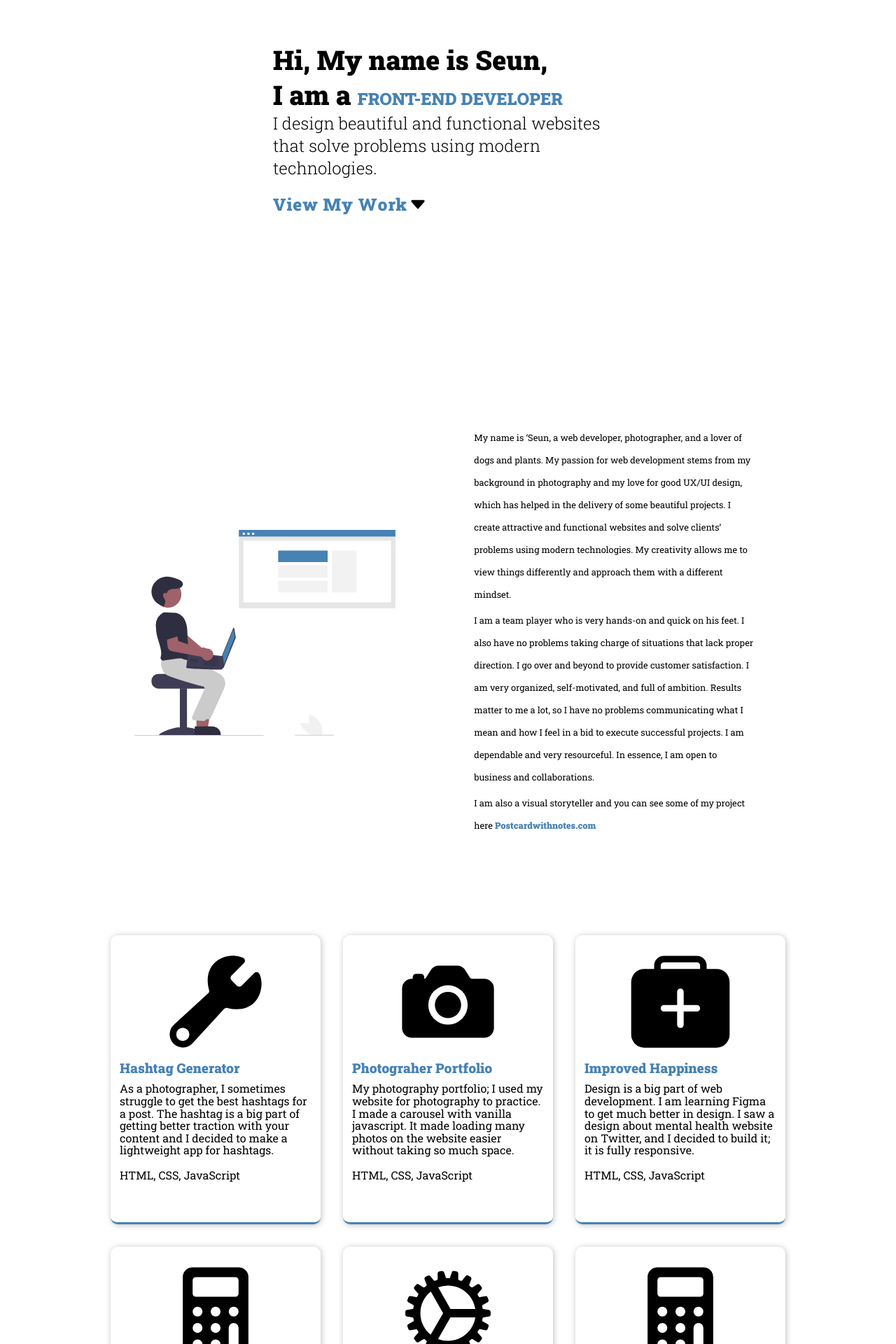
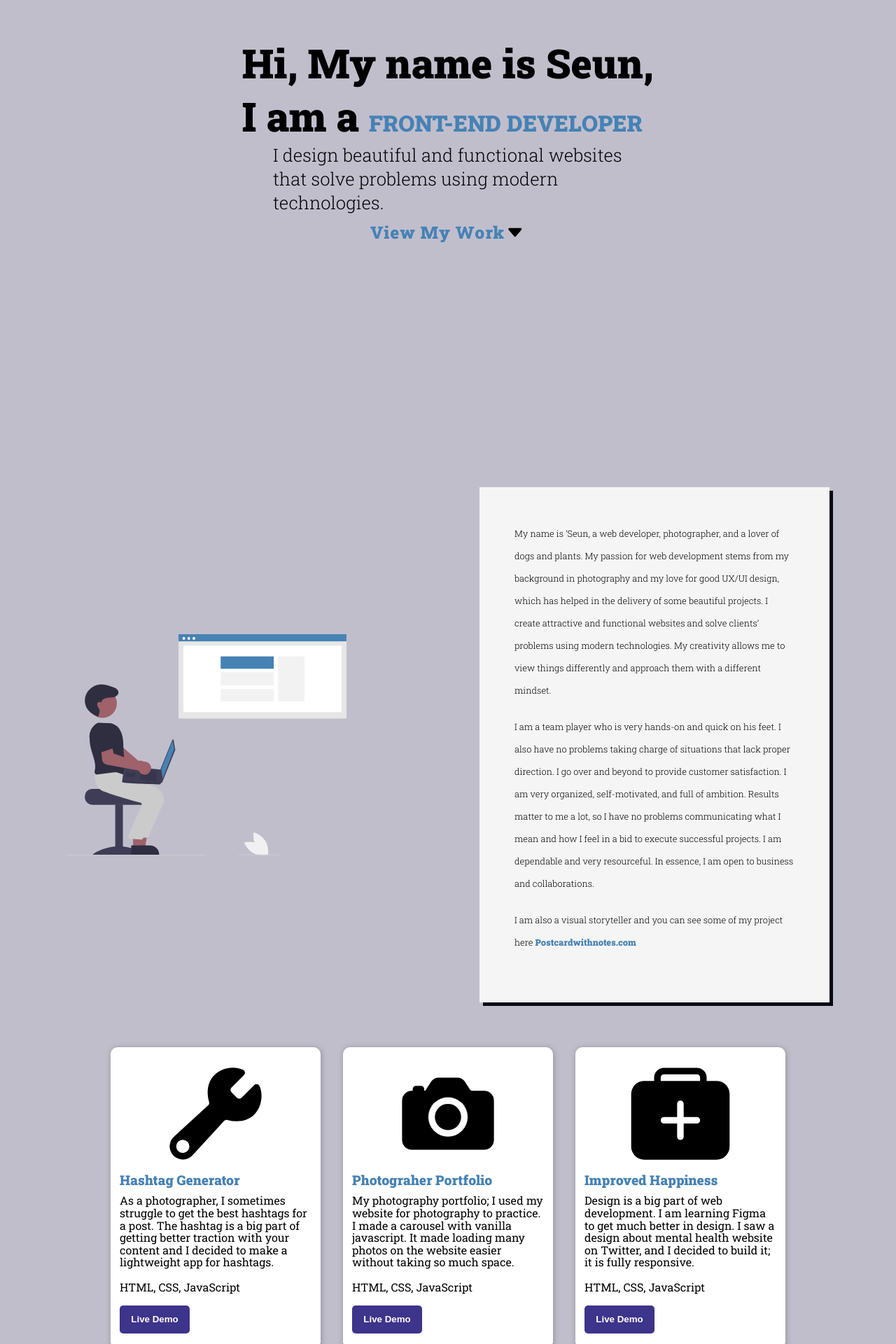
Before and after one commit to whoiskekeanyway/my-portfolio-with-react, a React (Create React App) app: page / in a window 1280 px wide. Shown: the part 200-2120 px from the top of the page at 70% size. Built offline with nearby package versions, Linux system fonts and the light colour scheme.

Commit message:
i-added-link-to-projects

```diff
--- a/src/App.css
+++ b/src/App.css
@@ -3,41 +3,48 @@
 /* Landing Page */
 
 .landing-page {
-  display: flex;
-  justify-content: center;
-  align-items: center;
-  height: 80vh;
+  height: 100vh;
+  max-width: 1440px;
   margin: 0 auto;
   font-family: "Roboto Slab", serif;
-  max-width: 1440px;
 }
 
 .landingMessage {
-  max-width: 900px;
+  display: flex;
+  flex-direction: column;
+  justify-content: center;
+  align-items: center;
+  font-size: 2.5vw;
+  font-weight: 900;
+  position: absolute;
+  top: 50%;
+  left: 50%;
+  transform: translate(-50%, -50%);
 }
 
 .landingTitle {
-  font-size: 3vw;
+  font-size: 4.5vw;
 }
 
 .landingTitle span {
   text-transform: uppercase;
   font-weight: 900;
-  font-size: 1.5rem;
+  font-size: 2.5vw;
   color: steelblue;
 }
 
 .landingParagraph {
   font-family: "Roboto Slab", serif;
   font-weight: 300;
-  font-size: 3vh;
+  font-size: 2vw;
   max-width: 500px;
 }
 
 .scrollContainer {
-  margin-top: 20px;
+  margin-top: 10px;
   transition: transform 250ms;
 }
+
 .scrollContainer:hover {
   transform: translateY(10px);
 }
@@ -59,41 +66,54 @@
 }
 
 @media screen and (max-width: 375px) {
-  .landingTitle {
-    font-size: 7vw;
-    font-weight: 900;
-    height: auto;
-  }
-  .landingParagraph {
-    font-size: 3vh;
-  }
-  .scrollDownBtn {
-    font-size: 5vw;
-  }
+
 }
 
 /* About Me Page */
 
 .about-page {
-  font-family: "Roboto Slab", serif;
   display: flex;
   flex-direction: row-reverse;
   align-items: center;
   justify-content: center;
   height: 100vh;
-  padding: 5rem;
-  max-width: 1440px;
-  margin: 0 auto;
+  font-family: "Roboto Slab", serif;
 }
 .about-page div {
   flex: 50%;
+  display: flex;
+  flex-direction: column;
+  align-items: center;
+  justify-content: center;
+  max-width: 500px;
+  padding: 50px;
+  margin: 0 auto;
+  background-color: whitesmoke;
+  box-shadow: 5px 5px #030a13;
+  transition: all ease-in-out 0.5s;
+
 }
+.about-page div:hover {
+  box-shadow: 0px 0px 2px 2px #030a13;
+  transition: all ease-in-out 0.5s;
+}
+.about-page div h1 {
+  font-size: 3.5rem;
+  font-weight: 900;
+  margin-bottom: 20px;
+}
+.about-page div p {
+  font-weight: 300;
+  margin-bottom: 20px;
+}
+
+
 .developer {
   flex: 50%;
-  width: 400px;
-  margin: 2rem;
-  padding: 5rem;
   transition: transform 250ms;
+  max-width: 400px;
+  margin: 0 auto;
+
 }
 
 .developer:hover {
@@ -107,7 +127,6 @@
   max-width: 600px;
   margin-bottom: 5px;
   line-height: 2rem;
-  max-width: 400px;
 }
 
 .reference {
@@ -143,12 +162,10 @@
     font-size: 5vw;
   }
   .developer {
-    width: 350px;
     margin-bottom: 1rem;
   }
   .about-page {
     flex-direction: column-reverse;
-    max-width: 100%;
     padding: 1rem;
     height: auto;
   }
@@ -230,24 +247,48 @@
   margin-bottom: 1rem;
 }
 
-.btns {
-  display: flex;
-  justify-content: space-evenly;
-  align-items: center;
-  margin-top: 1rem;
+
+.tech-stack span {
+  margin-right: 1rem;
+  margin-bottom: 1rem;
 }
 
-.linkBtn {
-  padding: 10px 10px;
-  max-width: 200px;
-  font-size: 1rem;
-  font-weight: 900;
-  color: steelblue;
-  text-decoration: none;
-  border: 1px solid steelblue;
+.project-button {
+  min-width: 100px;
+  height: 40px;
+  color: #fff;
+  padding: 5px 10px;
+  font-weight: bold;
+  cursor: pointer;
+  transition: all 0.3s ease;
+  position: relative;
+  display: inline-block;
+  outline: none;
+  overflow: hidden;
   border-radius: 5px;
-  transition: all 250ms ease-in;
+  border: none;
+  background-color: #3d348b
 }
+.project-button:hover {
+  border-radius: 5px;
+  padding-right: 24px;
+  padding-left:8px;
+}
+.project-button:hover:after {
+  opacity: 1;
+  right: 10px;
+}
+.project-button:after {
+  content: "\00BB";
+  position: absolute;
+  opacity: 0;
+  font-size: 20px;
+  line-height: 40px;
+  top: 0;
+  right: -20px;
+  transition: 0.4s;
+}
+
 
 @media screen and (max-width: 375px) {
 }
--- a/src/App.js
+++ b/src/App.js
@@ -8,6 +8,7 @@ import Contacts from "./components/Contacts";
 import ScrollToTop from "react-scroll-to-top";
 import "./App.css";
 import Projects from "./components/Projects";
+
 
 function App() {
   return (
--- a/src/components/Navbar.js
+++ b/src/components/Navbar.js
@@ -3,6 +3,7 @@ import logo from "./images/open-outline.svg";
 import linkedin from "./images/logo-linkedin.svg";
 import github from "./images/logo-github.svg";
 import twitter from "./images/logo-twitter.svg";
+import { Link } from "react-router-dom";
 
 export default function Navbar() {
   const [toggleMenu, setToggleMenu] = React.useState(false);
@@ -37,12 +38,15 @@ export default function Navbar() {
             <li className='list-item'>
               <a href='#aboutme'>about </a>
             </li>
+
             <li className='list-item'>
               <a href='#experience'>experience </a>
             </li>
+            <Link to='/projects'>Expenses</Link>
             <li className='list-item'>
               <a href='#contact'>contact </a>
             </li>
+
             <li className='list-item'>
               <a
                 href='https://blog.scriptsandtags.com/'
--- a/src/components/Project.js
+++ b/src/components/Project.js
@@ -1,12 +1,10 @@
-import React from 'react'
 
 export default function Project(props) {
   return (
     <div className='projects'>
       <img className='project-image' src={props.img} alt='logo' />
 
-      <h3 className='title'>{props.title}
-      </h3>
+      <h3 className='title'>{props.title}</h3>
 
       <div className='description'>
         <p>{props.description}</p>
@@ -15,11 +13,10 @@ export default function Project(props) {
       <div className='tech-stack'>
         <ul> {props.techstack} </ul>
       </div>
-      <br />
 
-
-
-
+      <a href={props.url} target='_blank' rel='noreferrer'>
+        <button className='project-button'>Live Demo</button>
+      </a>
     </div>
   );
 }
--- a/src/components/Projects.js
+++ b/src/components/Projects.js
@@ -14,37 +14,42 @@ export default function Projects() {
           title='Hashtag Generator'
           description='As a photographer, I sometimes struggle to get the best hashtags for a post. The hashtag is a big part of getting better traction with your content and I decided to make a lightweight app for hashtags.'
           techstack='HTML, CSS, JavaScript'
+          url='https://hashsnap.nelify.app/'
         />
         <Project
           img={camera}
           title='Photograher Portfolio'
           description=' My photography portfolio; I used my website for photography to practice. I made a carousel with vanilla javascript. It made loading many photos on the website easier without taking so much space.'
           techstack='HTML, CSS, JavaScript'
+          url='https://www.postcardwithnotes.com/'
         />
         <Project
           img={medkit}
           title='Improved Happiness'
           description='Design is a big part of web development. I am learning Figma to get much better in design. I saw a design about mental health website on Twitter, and I decided to build it; it is fully responsive.'
           techstack='HTML, CSS, JavaScript'
+          url='https://improvedhappiness.netlify.app/'
         />
         <Project
           img={calculator}
           title='Tip Calculator'
           description='React app to generate memes. It uses the API to get memes images, and then users can add text of their choice before saving memes. I wrote more about what I learned on my Readme on my Github. '
           techstack='HTML, CSS, JavaScript'
+          url='https://tip-splittercalculator.netlify.app/'
         />
         <Project
           img={generator}
           title='React Meme Generator'
           description='This project is from front-end-masters; it was easy for me because I had built a similar app from Bootcamp. It made me understand why it matters to create, and it is the best way to learn'
           techstack='Reactjs, Netlify'
+          url='https://meme-generator-with-react.netlify.app/'
         />
         <Project
           img={calculator}
-          title='The Bull House'
+          title='React Tenzies Game'
           description='This project is from front-end-masters; it was easy for me because I had built a similar app from Bootcamp. It made me understand why it matters to create, and it is the best way to learn'
           techstack='HTML, CSS, JavaScript'
-
+          url='https://tenzies-with-react.netlify.app/'
         />
       </section>
     </div>
--- a/src/index.css
+++ b/src/index.css
@@ -14,6 +14,7 @@ body {
   max-width: 1440px;
   margin: 0 auto;
   font-family: "Roboto Slab", serif;
+  background-color: rgb(193, 190, 204);
 }
 
 /* Navbar */
@@ -171,6 +172,9 @@ body {
     flex-direction: column;
     height: auto;
   }
+  .extra {
+    display: none;
+  }
 }
 
 /* Contact */
--- a/src/index.js
+++ b/src/index.js
@@ -1,17 +1,16 @@
-import React from 'react';
-import ReactDOM from 'react-dom';
-import './index.css';
-import App from './App';
-import reportWebVitals from './reportWebVitals';
+import "./index.css";
+import { render } from "react-dom";
+import { BrowserRouter } from "react-router-dom";
+import App from "./App";
 
-ReactDOM.render(
-  <React.StrictMode>
+const rootElement = document.getElementById("root");
+render(
+  <BrowserRouter>
     <App />
-  </React.StrictMode>,
-  document.getElementById('root')
+  </BrowserRouter>,
+  rootElement
 );
 
 // If you want to start measuring performance in your app, pass a function
 // to log results (for example: reportWebVitals(console.log))
 // or send to an analytics endpoint. Learn more: https://bit.ly/CRA-vitals
-reportWebVitals();
```
